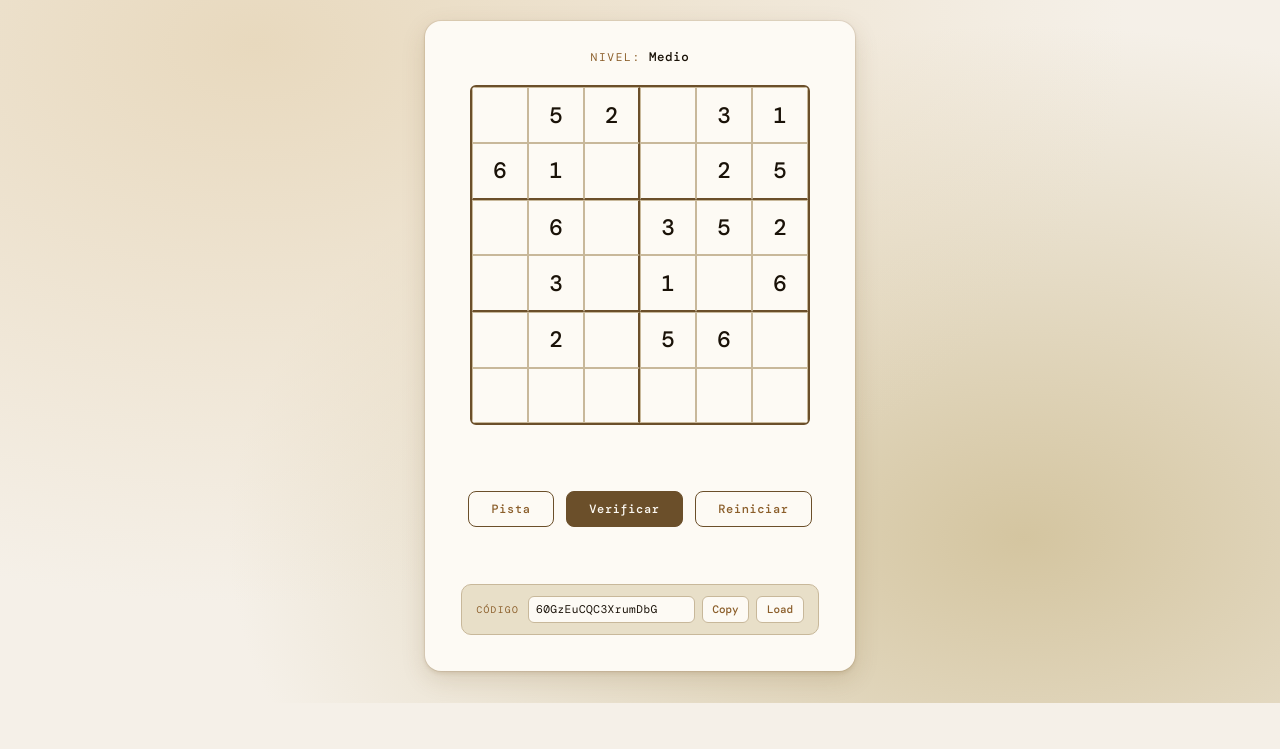
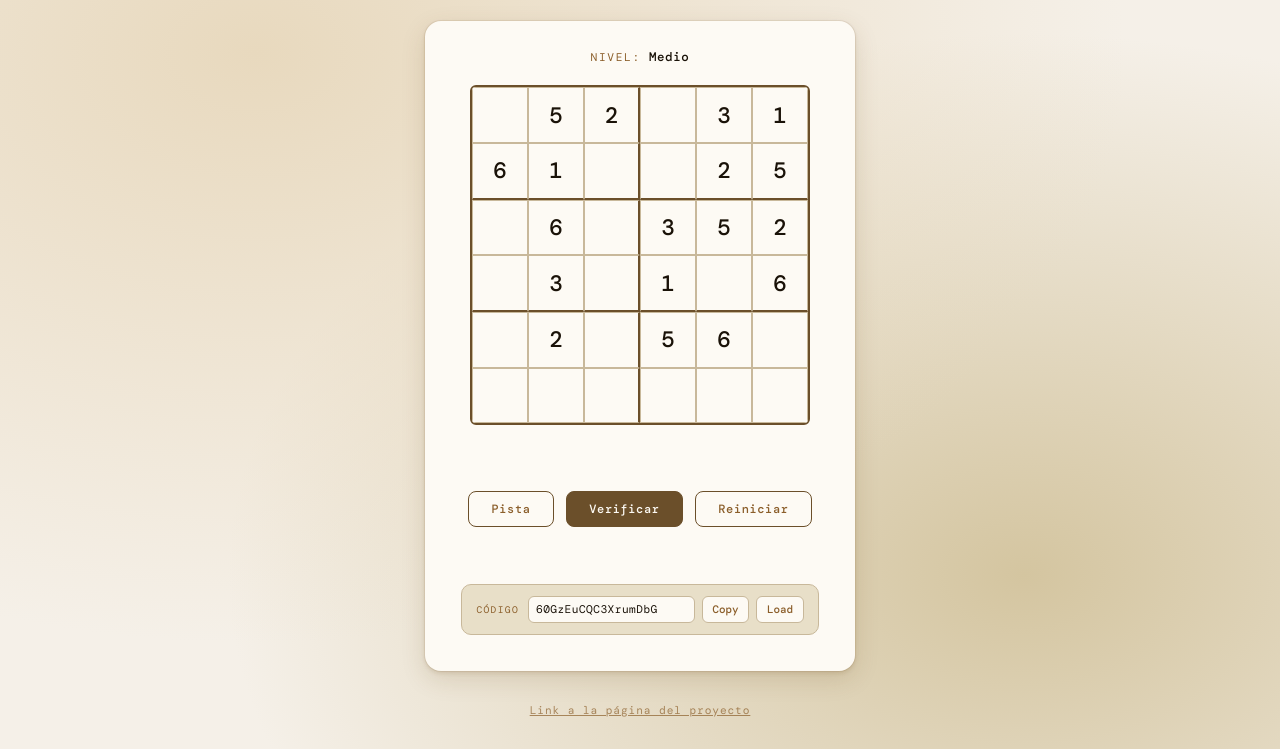
Before and after one commit to AlejandroPu/claude-pair-sudoku, a plain HTML site: page index.html in a window 1280 px wide. Shown: the part 121-870 px from the top of the page. Before the commit the page ends 824 px from the top, so only its background shows below. Drawn offline with nearby package versions, Linux system fonts and the light colour scheme.

Commit message:
feat: add project link in footer

```diff
--- a/index.html
+++ b/index.html
@@ -179,6 +179,11 @@ header p{color:var(--accent);font-size:.75rem;letter-spacing:.2em;text-transform
 .bar-pulse{animation:pulse .45s ease}
 
 #confetti{position:fixed;top:0;left:0;width:100%;height:100%;pointer-events:none;z-index:10;display:none}
+
+footer{margin-top:2rem;font-size:.7rem;color:var(--accent);letter-spacing:.08em;opacity:.7}
+footer a{color:var(--accent);text-decoration:underline}
+footer a:hover{opacity:1}
+
 </style>
 </head>
 <body>
@@ -313,6 +318,12 @@ header p{color:var(--accent);font-size:.75rem;letter-spacing:.2em;text-transform
     <div class="search-status" id="mp-status"></div>
   </div>
 </div>
+
+<footer>
+  <a href="https://github.com/AlejandroPu/claude-pair-sudoku" target="_blank" rel="noopener">
+    Link a la página del proyecto
+  </a>
+</footer>
 
 <script>
 // ══════════════════════════════════════════════
```
